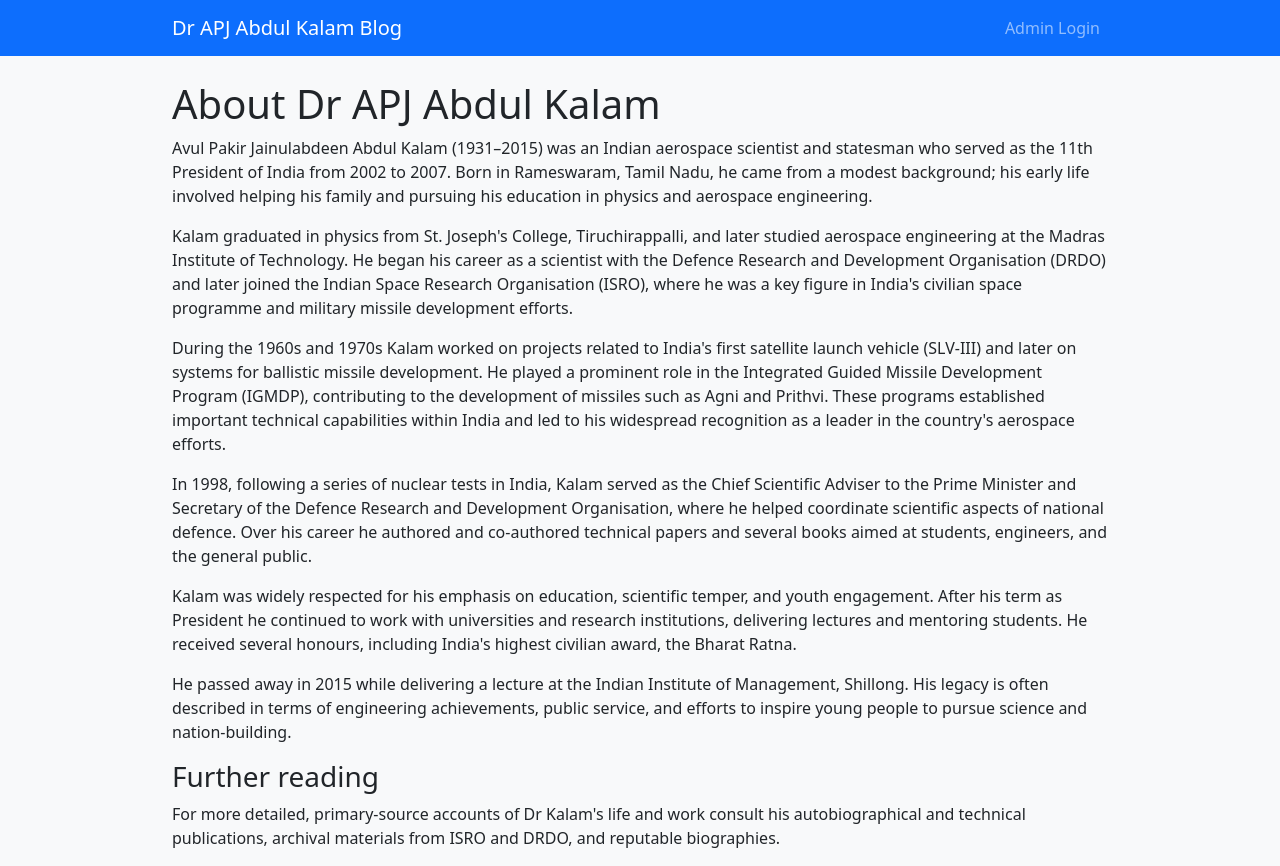
After one commit to MukilanMK/AWS-Project, a Flask app: page /about in a window 1280 px wide. The commit adds this page. Run offline with Flask 3, Linux system fonts and the light colour scheme; some libraries are stand-ins or nearby versions.

Commit message:
Update in Data

```diff
--- a/app/routes.py
+++ b/app/routes.py
@@ -14,6 +14,11 @@ def index():
     else:
         posts = Post.query.order_by(Post.created_at.desc()).all()
     return render_template("index.html", posts=posts, q=q)
+
+
+@app.route("/about")
+def about():
+    return render_template("about.html")
 
 
 @app.route("/post/<int:post_id>")
--- /dev/null
+++ b/templates/about.html
@@ -0,0 +1,61 @@
+{% extends 'base.html' %} {% block content %}
+<h1>About Dr APJ Abdul Kalam</h1>
+
+<p>
+  Avul Pakir Jainulabdeen Abdul Kalam (1931–2015) was an Indian aerospace
+  scientist and statesman who served as the 11th President of India from 2002 to
+  2007. Born in Rameswaram, Tamil Nadu, he came from a modest background; his
+  early life involved helping his family and pursuing his education in physics
+  and aerospace engineering.
+</p>
+
+<p>
+  Kalam graduated in physics from St. Joseph's College, Tiruchirappalli, and
+  later studied aerospace engineering at the Madras Institute of Technology. He
+  began his career as a scientist with the Defence Research and Development
+  Organisation (DRDO) and later joined the Indian Space Research Organisation
+  (ISRO), where he was a key figure in India's civilian space programme and
+  military missile development efforts.
+</p>
+
+<p>
+  During the 1960s and 1970s Kalam worked on projects related to India's first
+  satellite launch vehicle (SLV-III) and later on systems for ballistic missile
+  development. He played a prominent role in the Integrated Guided Missile
+  Development Program (IGMDP), contributing to the development of missiles such
+  as Agni and Prithvi. These programs established important technical
+  capabilities within India and led to his widespread recognition as a leader in
+  the country's aerospace efforts.
+</p>
+
+<p>
+  In 1998, following a series of nuclear tests in India, Kalam served as the
+  Chief Scientific Adviser to the Prime Minister and Secretary of the Defence
+  Research and Development Organisation, where he helped coordinate scientific
+  aspects of national defence. Over his career he authored and co-authored
+  technical papers and several books aimed at students, engineers, and the
+  general public.
+</p>
+
+<p>
+  Kalam was widely respected for his emphasis on education, scientific temper,
+  and youth engagement. After his term as President he continued to work with
+  universities and research institutions, delivering lectures and mentoring
+  students. He received several honours, including India's highest civilian
+  award, the Bharat Ratna.
+</p>
+
+<p>
+  He passed away in 2015 while delivering a lecture at the Indian Institute of
+  Management, Shillong. His legacy is often described in terms of engineering
+  achievements, public service, and efforts to inspire young people to pursue
+  science and nation-building.
+</p>
+
+<h3>Further reading</h3>
+<p>
+  For more detailed, primary-source accounts of Dr Kalam's life and work consult
+  his autobiographical and technical publications, archival materials from ISRO
+  and DRDO, and reputable biographies.
+</p>
+{% endblock %}
--- a/templates/base.html
+++ b/templates/base.html
@@ -24,7 +24,9 @@
         <div class="collapse navbar-collapse">
           <ul class="navbar-nav ms-auto">
             {% if current_user.is_authenticated %}
-              <li class="nav-item"><a class="nav-link" href="/about">About</a></li>
+            <li class="nav-item">
+              <a class="nav-link" href="/about">About</a>
+            </li>
             <li class="nav-item">
               <a class="nav-link" href="/admin/post/new">New Post</a>
             </li>
```
Also changed, not shown: create_sample_post.py (added, +29 -0 lines), instance/app.db.
